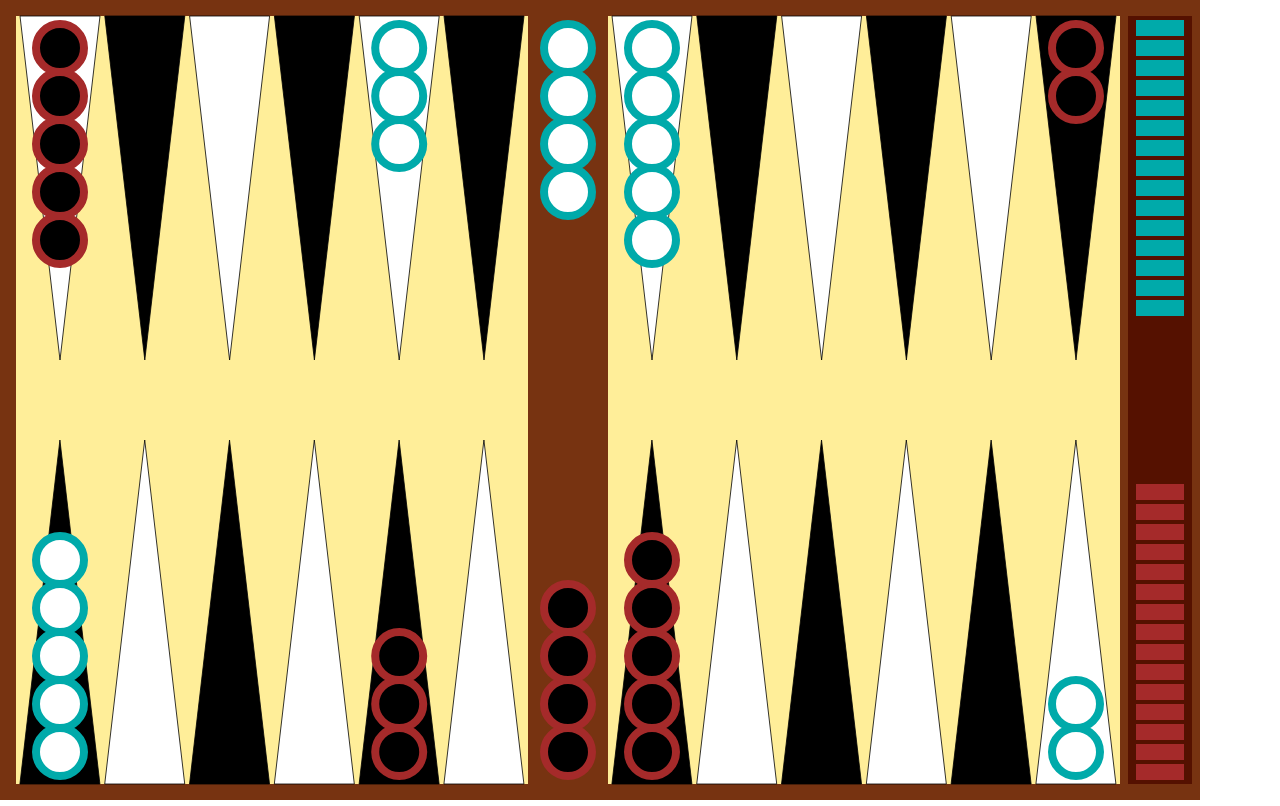
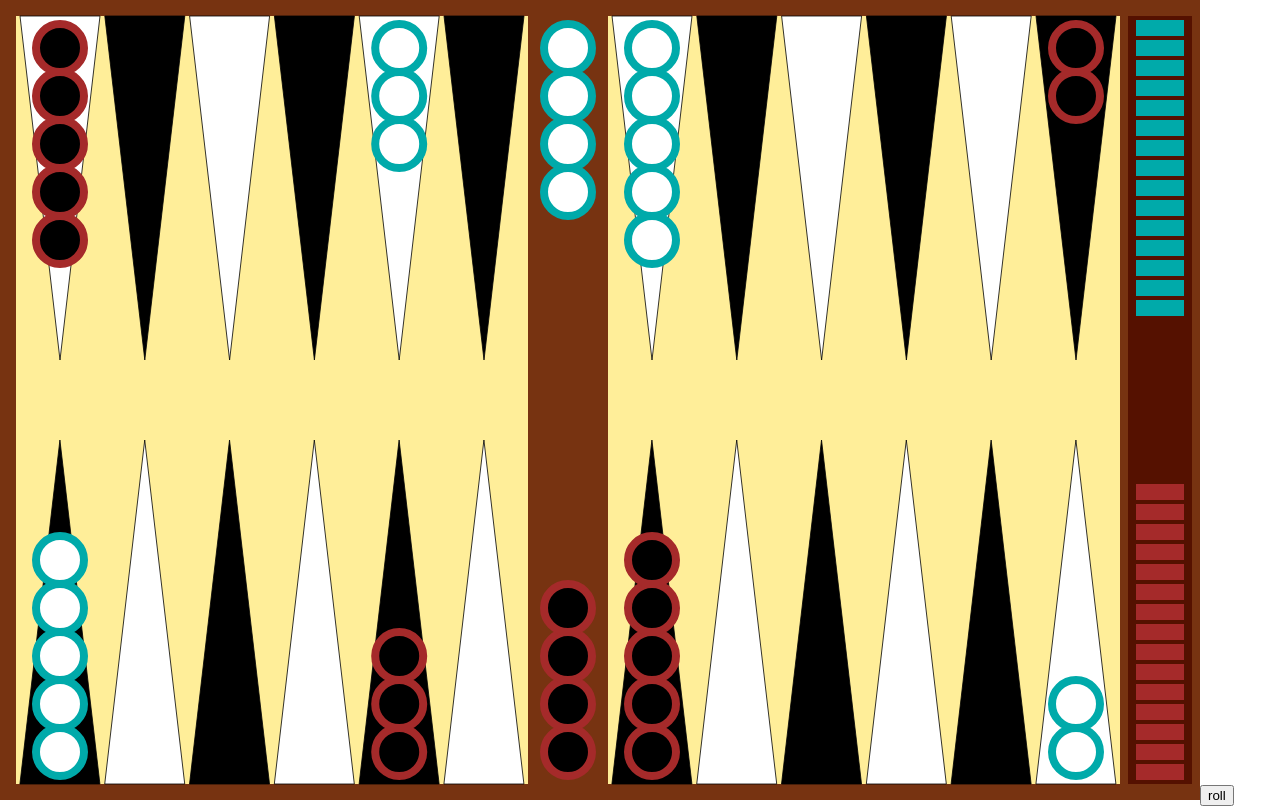
Before and after one commit to nikfrank/react-sheshbesh-cp, a React (Create React App) app: page / in a window 1280 px wide. Built offline with nearby package versions, Linux system fonts and the light colour scheme.

Commit message:
dice, notes on gameplay

```diff
--- a/src/App.js
+++ b/src/App.js
@@ -16,10 +16,54 @@ class App extends React.Component {
     whiteJail: 4,
     blackHome: 15,
     blackJail: 4,
+
+    turn: 'white',
+    dice: [],
   }
 
   spaceClicked = (index)=> {
     console.log(index);
+
+    // if no dice, do nothing (wait for roll)
+
+    // if turn is in jail
+    //// if click is on valid move, this.makeMove(index) (return)
+
+    // (implicit else)
+
+    // if no chip selected
+    //// if click is on turn's chips, select that chip (return)
+
+    // else this is a second click
+    //// if the space selected is a valid move, this.makeMove(index) (return)
+  }
+
+  makeMove = (to)=> {
+    // using this.state.selectedChip / jail as from
+
+    // remove used die from dice
+
+    // reduce a chip from the from
+    // increase a chip in the to
+    // if the to is a single opponent, move it to jail
+
+
+    // if the to is home, move there, check if game is over
+
+    // check if turn is over
+
+    // if over, compute & set next player (blockade -> same, otherwise toggle)
+  }
+
+  roll = ()=> {
+    if( this.state.dice.length ) return;
+
+    this.setState({ dice: [ Math.random()*6 +1, Math.random()*6 +1].map(Math.floor) }, ()=>
+      this.setState({
+        dice: this.state.dice[0] === this.state.dice[1] ?
+              [...this.state.dice, ...this.state.dice] :
+              this.state.dice
+      }) );
   }
 
   render() {
@@ -28,6 +72,9 @@ class App extends React.Component {
         <Board chips={this.state.chips} onClick={this.spaceClicked}
                whiteJail={this.state.whiteJail} whiteHome={this.state.whiteHome}
                blackJail={this.state.blackJail} blackHome={this.state.blackHome} />
+
+        <button onClick={this.roll}>roll</button>
+        {this.state.dice}
       </div>
     );
   }
--- a/src/Board.js
+++ b/src/Board.js
@@ -100,12 +100,12 @@ const Board = ({
 
     {
       [...Array(whiteHome)].map((_, i)=> (
-        <rect x={1420} y={25 + 25*i} height={20} width={60} className='white-home' />
+        <rect key={i} x={1420} y={25 + 25*i} height={20} width={60} className='white-home' />
       ))
     }
     {
       [...Array(blackHome)].map((_, i)=> (
-        <rect x={1420} y={955 - 25*i} height={20} width={60} className='black-home' />
+        <rect key={i} x={1420} y={955 - 25*i} height={20} width={60} className='black-home' />
       ))
     }
   </svg>
```
